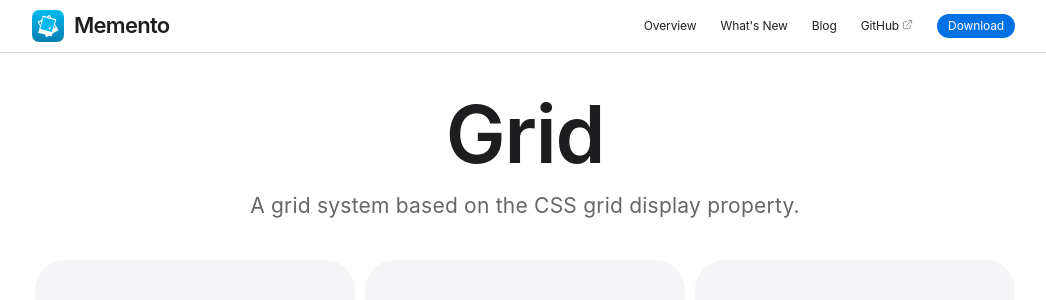
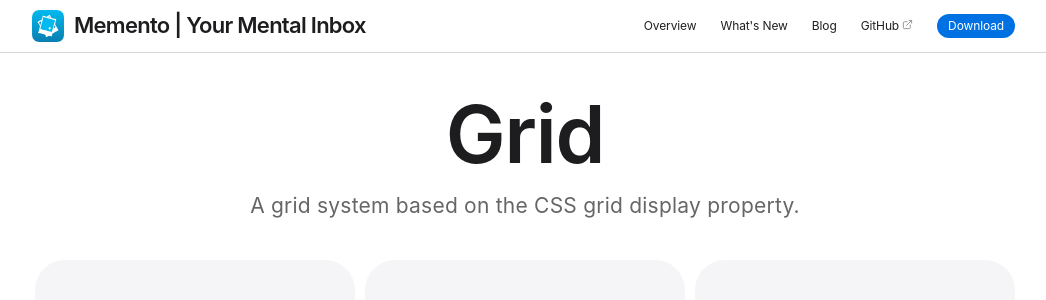
Before and after one commit to knotbin/memento-web, a Next.js app: page /dev/grid in a window 1280 px wide. Shown: the top 300 px of the page, without its empty margins (115-1161 px from the left). Built offline with nearby package versions, Linux system fonts and the light colour scheme.

Commit message:
better descriptions

```diff
--- a/components/pages/home/index.js
+++ b/components/pages/home/index.js
@@ -8,7 +8,7 @@ import config from '@/data/config';
 export default function HomePage(props) {
   return (
     <>
-      <Ribbon onClick={() => window.open(config.links.download)}>Memento is coming soon. Pre-order it on the App Store.</Ribbon>
+      <Ribbon onClick={() => window.open(config.links.download)}>Memento is coming on August 20th. Pre-order it on the App Store now!</Ribbon>
       <HeroSection {...props} />
       <IntroFeaturesSection />
     </>
--- a/data/config.json
+++ b/data/config.json
@@ -1,13 +1,13 @@
 {
   "host": "https://www.memento.knotbin.xyz",
-  "title": "Memento",
-  "description": "Keep that in mind.",
+  "title": "Memento | Your Mental Inbox",
+  "description": "Memento helps you save and remember your quick ideas.",
   "repositoryUrl": "https://github.com/knotbin/memento",
   "twitter": "@_mementoapp",
   "pages": {
     "/": {
       "title": "Overview",
-      "description": "An app to help you remember the things you save."
+      "description": "Memento is your mental inbox, helping you save and remember your ideas."
     },
     "/whats-new": {
       "title": "What's New",
--- a/pages/_app.js
+++ b/pages/_app.js
@@ -12,7 +12,7 @@ function App({ Component, pageProps, router }) {
   const pageData = config.pages[pathname] ?? config.pages['/'];
   const isDefault = defaultPageData === pageData;
   const title = isDefault
-    ? `Memento | An app to help you remember your links`
+    ? `Memento | Your Mental Inbox`
     : `${pageData.title} | Memento`;
   const { description } = pageData;
   const { host } = config;
```
